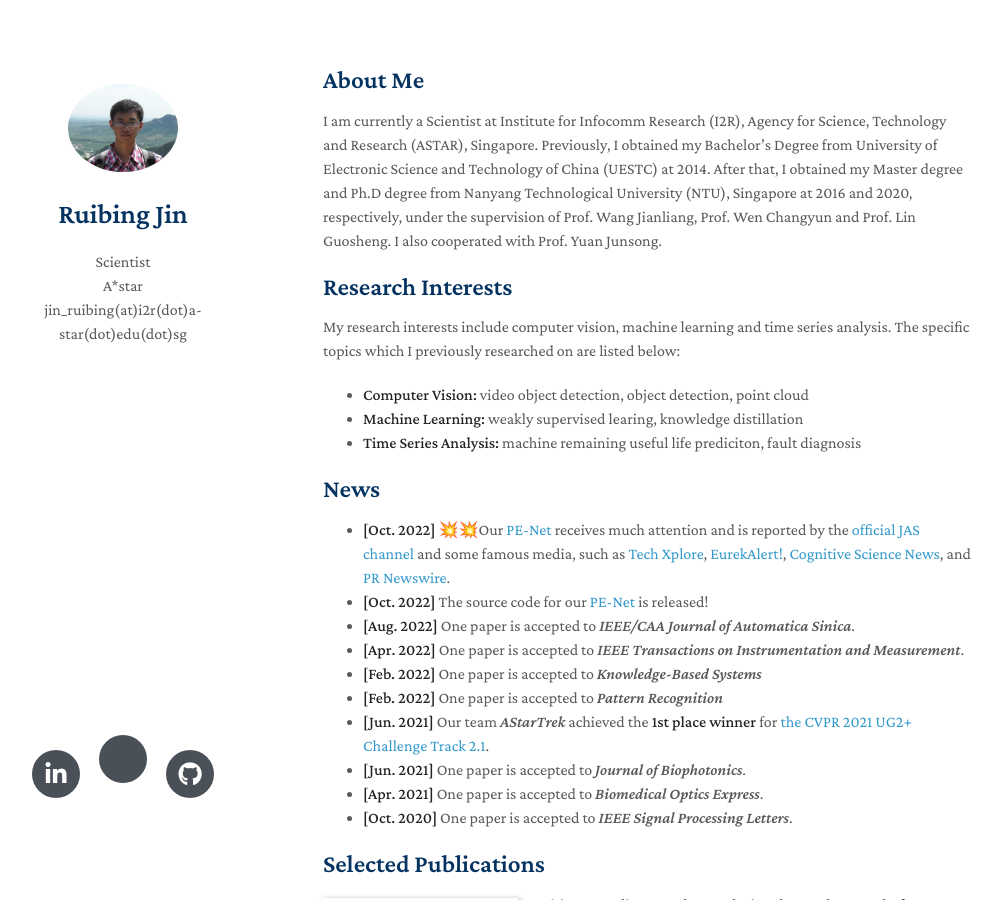
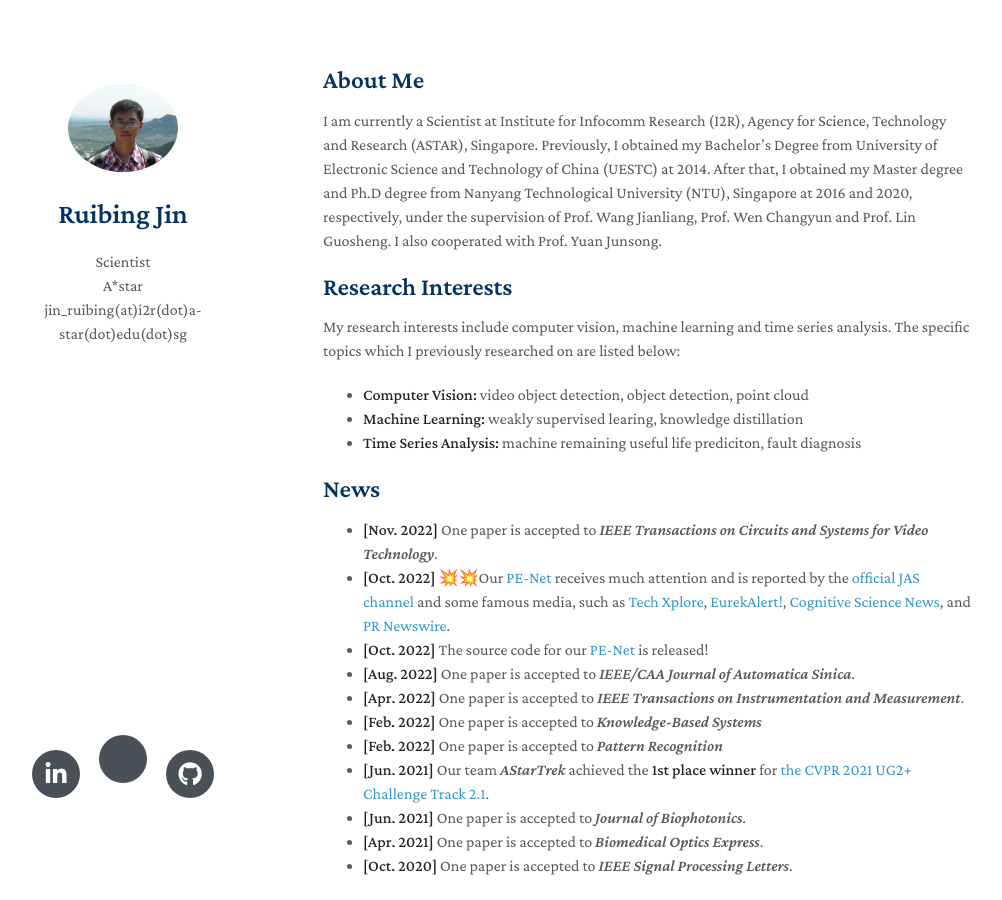
Before and after one commit to ruibing-jin/ruibing-jin.github.io, a Jekyll site: the page built from index.md, in a window 1280 px wide and 900 px high. Shown: the whole window, without its empty margins (147-1149 px from the left). Built offline with Jekyll 4.4.1, drawn with Linux system fonts in a browser that asks for light colours; nearby versions of some CDN libraries; a style sheet for code colours, icons or effects is not loaded; our own code applies the rules of GitHub Pages for plain Markdown files.

Commit message:
Update index.md

```diff
--- a/index.md
+++ b/index.md
@@ -12,6 +12,7 @@ My research interests include computer vision, machine learning and time series
 - **Time Series Analysis:** machine remaining useful life prediciton, fault diagnosis
 
 ## News
+- **[Nov. 2022]** One paper is accepted to *IEEE Transactions on Circuits and Systems for Video Technology*.
 - **[Oct. 2022]** 💥💥Our [PE-Net](https://ieeexplore.ieee.org/document/9849459) receives much attention and is reported by the [official JAS channel](https://mp.weixin.qq.com/s/Mua13qe4LJqt1AwZ2XHFYQ) and some famous media, such as [Tech Xplore](https://techxplore.com/news/2022-10-convolutional-neural-network-framework-life.amp), [EurekAlert!](https://www.eurekalert.org/news-releases/968147), [Cognitive Science News](https://cognitivesciencenews.com/2022/10/18/convolutional-neural-network-framework-to-predict-remaining-useful-life-in-machines/amp/), and [PR Newswire](https://www.prnewswire.com/news-releases/new-study-in-ieeecaa-journal-of-automatica-sinica-describes-convolutional-neural-network-framework-to-predict-remaining-useful-life-in-machines-301654980.html).
 - **[Oct. 2022]** The source code for our [PE-Net](https://github.com/ruibing-jin/PE-Net) is released!
 - **[Aug. 2022]** One paper is accepted to *IEEE/CAA Journal of Automatica Sinica*.
```
